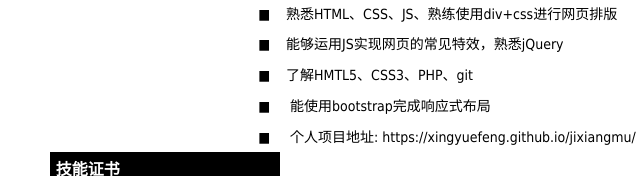
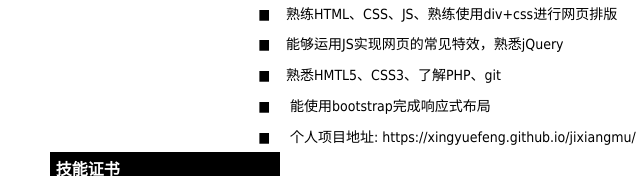
Before and after one commit to xingyuefeng/jixiangmu, a plain HTML site: page zh7/web前端.html in a window 1280 px wide. Shown: the part 407-583 px from the top of the page, 261-901 px from the left. Drawn offline with Linux system fonts and the light colour scheme.

Commit message:
Add files via upload

```diff
--- a/zh7/web前端.html
+++ b/zh7/web前端.html
@@ -234,7 +234,7 @@
 							<tr>
 								<td class="cell border_box" style="width: auto; background-color: transparent; text-align: left; vertical-align: top; border-top: 0.75pt none #000000; border-right: 0.75pt none #000000; border-bottom: 0.75pt none #000000; border-left: 0.75pt none #000000;">
             <input type="hidden" name="key" value=""/>
-            <pre style="min-height: 10.5pt; margin: 0.5mm 0.0mm 0.0mm 0.0mm;"><span class="Tahoma" style="font-size: 10.5pt; color: #000000; background-color: transparent; font-weight: normal; font-style: normal; text-decoration: none; line-height: 1.0;">                                                    ■    熟悉HTML、CSS、JS、熟练使用div+css进行网页排版</span></pre>
+            <pre style="min-height: 10.5pt; margin: 0.5mm 0.0mm 0.0mm 0.0mm;"><span class="Tahoma" style="font-size: 10.5pt; color: #000000; background-color: transparent; font-weight: normal; font-style: normal; text-decoration: none; line-height: 1.0;">                                                    ■    熟练HTML、CSS、JS、熟练使用div+css进行网页排版</span></pre>
         </td>
 							</tr>
 						</table>
@@ -252,7 +252,7 @@
 							<tr>
 								<td class="cell border_box" style="width: auto; background-color: transparent; text-align: left; vertical-align: top; border-top: 0.75pt none #000000; border-right: 0.75pt none #000000; border-bottom: 0.75pt none #000000; border-left: 0.75pt none #000000;">
             <input type="hidden" name="key" value=""/>
-            <pre style="min-height: 10.5pt; margin: 0.5mm 0.0mm 0.0mm 0.0mm;"><span class="Tahoma" style="font-size: 10.5pt; color: #000000; background-color: transparent; font-weight: normal; font-style: normal; text-decoration: none; line-height: 1.0;">                                                    ■    了解HMTL5、CSS3、PHP、git</span></pre>
+            <pre style="min-height: 10.5pt; margin: 0.5mm 0.0mm 0.0mm 0.0mm;"><span class="Tahoma" style="font-size: 10.5pt; color: #000000; background-color: transparent; font-weight: normal; font-style: normal; text-decoration: none; line-height: 1.0;">                                                    ■    熟悉HMTL5、CSS3、了解PHP、git</span></pre>
         </td>
 							</tr>
 						</table>
```
